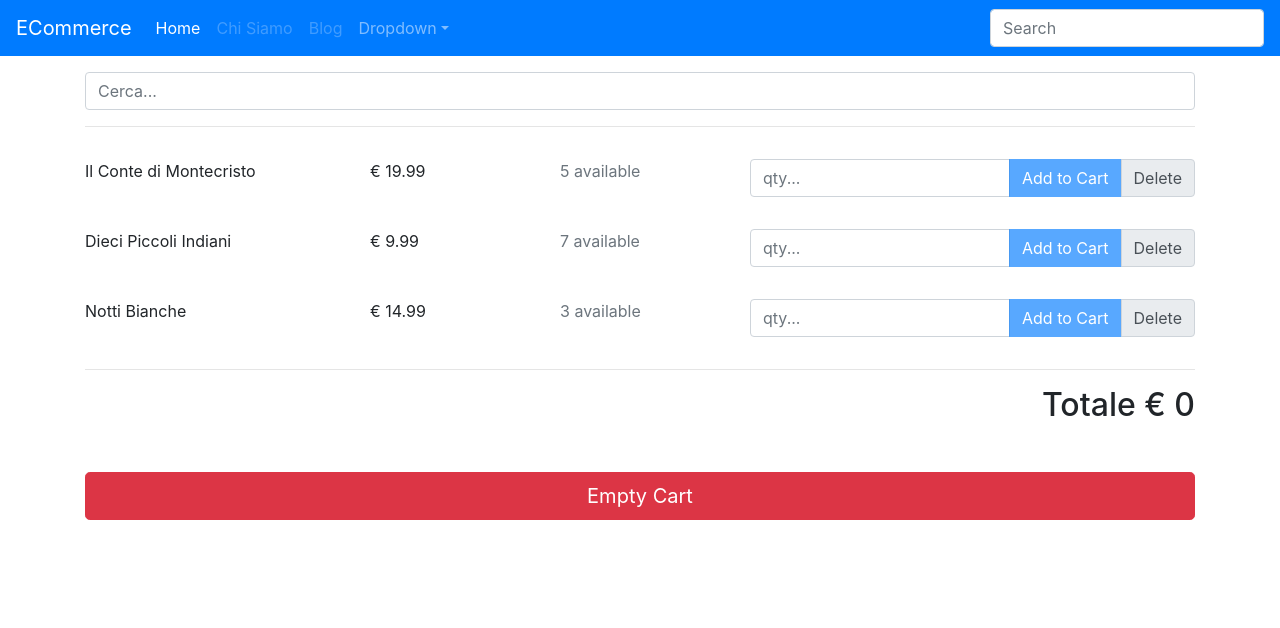
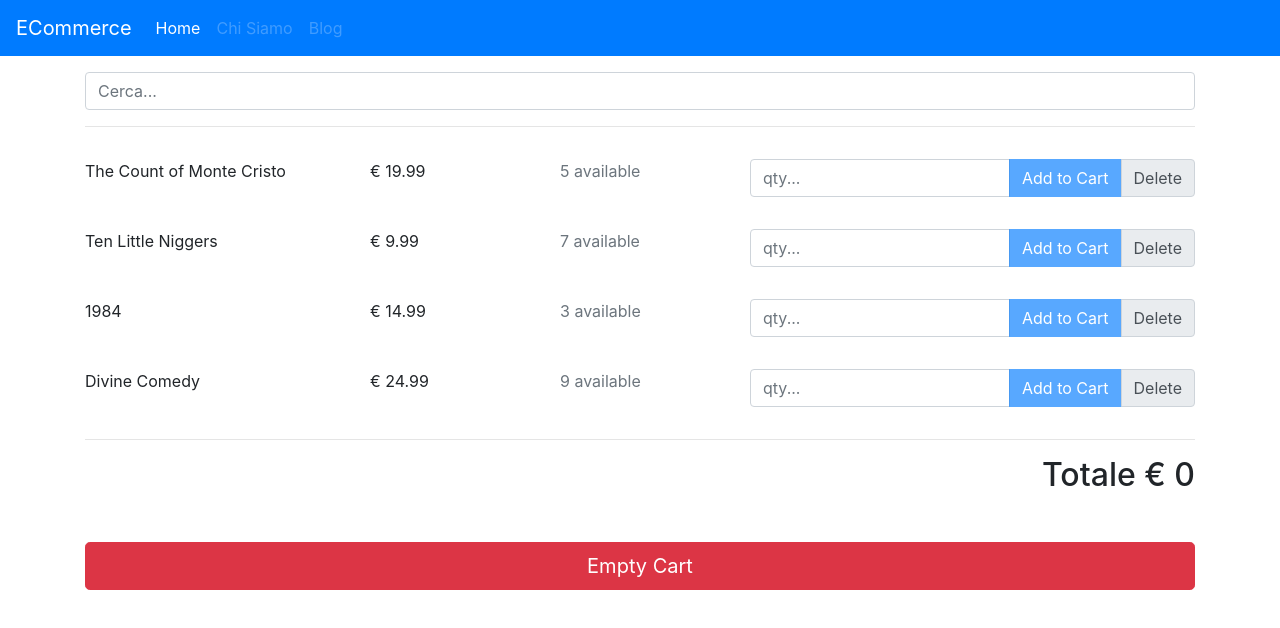
Before and after one commit to Agostinoccr/eCommerceAngular, an Angular app: page / in a window 1280 px wide. Shown: the top 628 px of the page. Built offline with nearby package versions, Linux system fonts and the light colour scheme.

Commit message:
Pipe research - Bug fix

```diff
--- a/src/app/app.component.html
+++ b/src/app/app.component.html
@@ -1,15 +1,28 @@
 <div class="container">
 
-  <input type="text" name="" placeholder="Cerca..." class="form-control">
+  <input
+    type="text"
+    name=""
+    placeholder="Cerca..."
+    class="form-control"
+    [(ngModel)]="keySearch">
 
   <hr>
   <app-book
-    *ngFor="let product of products"
+    *ngFor="let product of products | filterProduct : keySearch"
     [theBook]="product"
     (em)="updateCart(product)">
   </app-book>
 
   <hr>
+  <!-- cart -->
+  <div class="card card-body bg-light mb-3" *ngIf="cart.length > 0">
+    <h3 class="mb-3">Cart</h3>
+      <ul>
+        <li *ngFor="let c of cart">{{ c.name }} - Prezzo unitario: <b>&euro; {{ c.price }}</b>. Quantit&agrave; scelta: {{ c.qty_chosen }}</li>
+      </ul>
+  </div>
+
   <!-- spese di spedizione -->
   <div class="card card-body bg-light" *ngIf="cart.length > 0">
     <h3 class="mb-3">Shipping</h3>
@@ -32,7 +45,7 @@
     <h2>Totale &euro; {{ total }}</h2>
   </div>
 
-  <div class="row mt-5">
+  <div class="row mt-5 mb-5">
       <div class="col-sm-12 text-right">
           <button class="btn btn-danger btn-lg btn-block" type="button" (click)="emptyCart()">
               Empty Cart
--- a/src/app/app.component.ts
+++ b/src/app/app.component.ts
@@ -8,9 +8,10 @@ import { Component } from '@angular/core';
 export class AppComponent {
 
   products: any[] = [
-    {isbn : 'JK45JOL55', name :  'Il Conte di Montecristo', price : 19.99, qty : 5, qty_chosen: undefined},
-    {isbn : 'PH78KLD76', name :  'Dieci Piccoli Indiani', price : 9.99, qty : 7, qty_chosen : undefined},
-    {isbn : 'BD23HUL82', name :  'Notti Bianche', price : 14.99, qty : 3, qty_chosen : undefined}
+    {isbn : 'JK45JOL55', name :  'The Count of Monte Cristo', price : 19.99, qty : 5, qty_chosen: undefined},
+    {isbn : 'PH78KLD76', name :  'Ten Little Niggers', price : 9.99, qty : 7, qty_chosen : undefined},
+    {isbn : 'BD23HUL82', name :  '1984', price : 14.99, qty : 3, qty_chosen : undefined},
+    {isbn : 'SQ78GAO51', name :  'Divine Comedy', price : 24.99, qty : 9, qty_chosen : undefined}
   ]
 
   cart: any[] = []
@@ -18,7 +19,7 @@ export class AppComponent {
 
   constructor() {  }
 
-  updateCart(product) {
+  updateCart(product: any) {
 
     product.qty_chosen = Number(product.qty_chosen);
 
--- a/src/app/app.module.ts
+++ b/src/app/app.module.ts
@@ -9,11 +9,14 @@ import { AppComponent } from './app.component';
 import { NavbarComponent } from './inc/navbar/navbar.component';
 import { BookComponent } from './book/book.component';
 
+import { FilterPipe } from './pipes/filterPipe';
+
 @NgModule({
   declarations: [
     AppComponent,
     NavbarComponent,
-    BookComponent
+    BookComponent,
+    FilterPipe
   ],
   imports: [
     BrowserModule,
--- a/src/app/book/book.component.ts
+++ b/src/app/book/book.component.ts
@@ -17,6 +17,8 @@ export class BookComponent implements OnInit {
 
   addToCart(book: any) {
     this.em.emit(book);
+    this.theBook.qty -= this.theBook.qty_chosen;
+    this.theBook.qty_chosen = undefined
   }
 
   isQtyValid() {
--- a/src/app/inc/navbar/navbar.component.html
+++ b/src/app/inc/navbar/navbar.component.html
@@ -15,17 +15,6 @@
         <li class="nav-item">
           <a class="nav-link disabled" href="#">Blog</a>
         </li>
-        <li class="nav-item dropdown">
-          <a class="nav-link dropdown-toggle" href="#" id="dropdown04" data-toggle="dropdown">Dropdown</a>
-          <div class="dropdown-menu" aria-labelledby="dropdown04">
-            <a class="dropdown-item" href="#">Action</a>
-            <a class="dropdown-item" href="#">Another action</a>
-            <a class="dropdown-item" href="#">Something else here</a>
-          </div>
-        </li>
       </ul>
-      <form class="form-inline my-2 my-md-0">
-        <input class="form-control" type="text" placeholder="Search">
-      </form>
     </div>
   </nav>
--- /dev/null
+++ b/src/app/pipes/filterPipe.ts
@@ -0,0 +1,22 @@
+import { Pipe, PipeTransform} from '@angular/core';
+
+@Pipe({
+    name: 'filterProduct'
+})
+
+export class FilterPipe implements PipeTransform {
+
+    transform(array: any[], key: string): any[] {
+
+        if(key === undefined || key.length == 0) return array;
+        else
+            return array.filter(item => {
+                if (item.name.toLowerCase().indexOf(key.toLowerCase()) === -1)
+                    return false
+                else
+                    return true
+
+            })
+    }
+
+}
```
